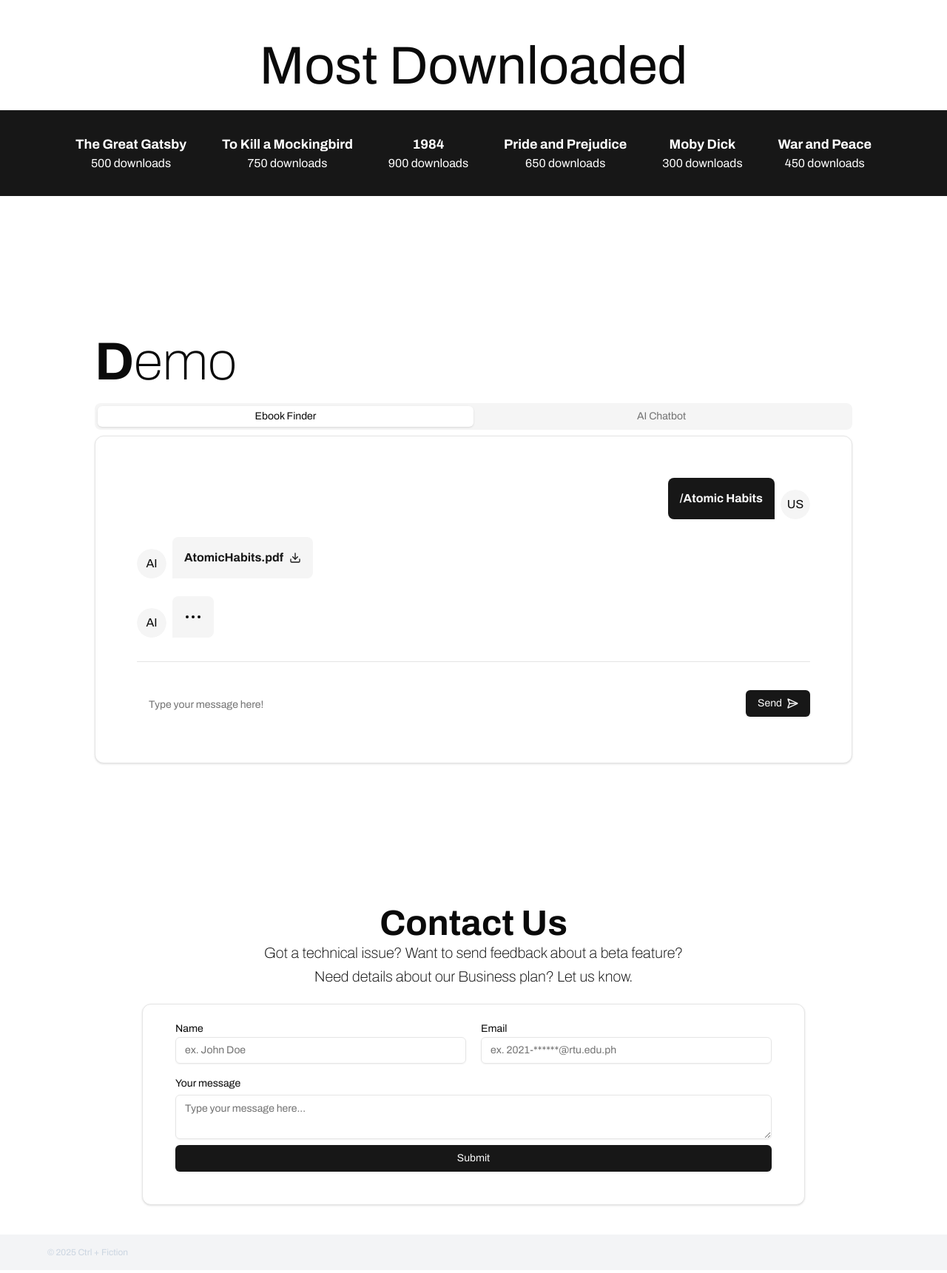
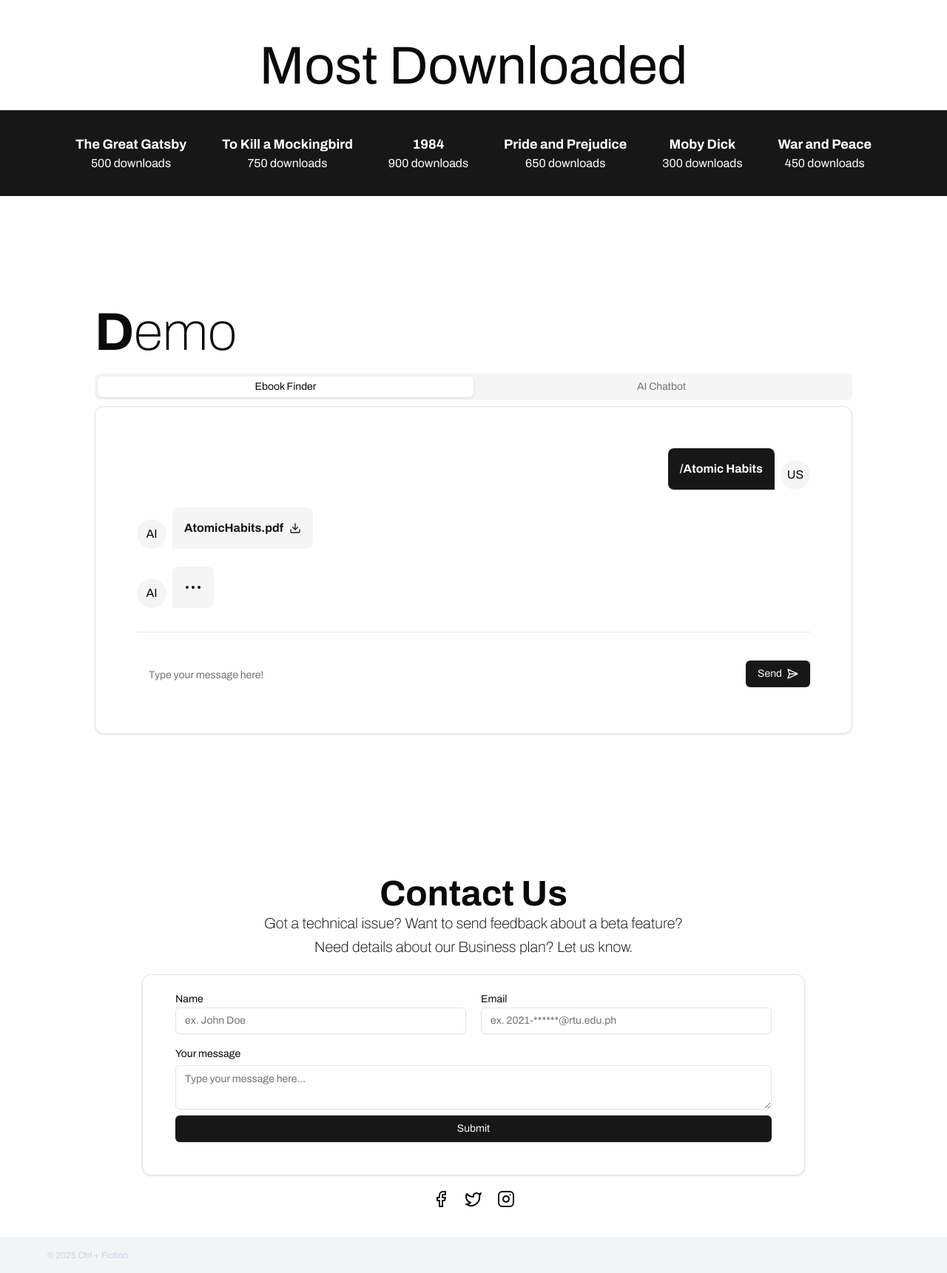
Before and after one commit to wertyaser/cfiction, a Next.js app: page / in a window 1280 px wide. Shown: the part 1460-3181 px from the top of the page at 74% size. Built offline with nearby package versions, Linux system fonts and the light colour scheme.

Commit message:
Update package.json for turbopack support; enhance ContactUs component with social media links and adjust MostDownloaded component height

```diff
--- a/package.json
+++ b/package.json
@@ -3,7 +3,7 @@
   "version": "0.1.0",
   "private": true,
   "scripts": {
-    "dev": "next dev",
+    "dev": "next dev --turbopack",
     "build": "next build",
     "start": "next start",
     "lint": "next lint"
--- a/src/components/contact-us.tsx
+++ b/src/components/contact-us.tsx
@@ -3,6 +3,33 @@ import { Label } from "./ui/label";
 import { Input } from "./ui/input";
 import { Textarea } from "./ui/textarea";
 import { Button } from "./ui/button";
+import { Facebook, Twitter, Instagram } from "lucide-react";
+import { JSX } from "react";
+
+//array of social media links
+type SocialMedia = {
+  name: string;
+  link: string;
+  icon: JSX.Element;
+};
+
+const socialMedia: SocialMedia[] = [
+  {
+    name: "Facebook",
+    link: "https://www.facebook.com/",
+    icon: <Facebook />,
+  },
+  {
+    name: "Twitter",
+    link: "https://twitter.com/",
+    icon: <Twitter />,
+  },
+  {
+    name: "Instagram",
+    link: "https://www.instagram.com/",
+    icon: <Instagram />,
+  },
+];
 
 export default function ContactUs() {
   return (
@@ -36,6 +63,17 @@ export default function ContactUs() {
           </div>
         </CardContent>
       </Card>
+      <div className="flex justify-center items-center gap-5 mt-5">
+        {socialMedia.map((social, index) => (
+          <a
+            key={index}
+            href={social.link}
+            className="text-2xl hover:text-blue-700 flex items-center gap-2"
+          >
+            {social.icon}
+          </a>
+        ))}
+      </div>
     </div>
   );
 }
--- a/src/components/most-downloaded.tsx
+++ b/src/components/most-downloaded.tsx
@@ -2,7 +2,7 @@ import { topBooks } from "@/lib/top-books";
 
 export default function MostDownloaded() {
   return (
-    <div className="min-h-[50vh] mt-10">
+    <div className="min-h-[45vh] mt-10">
       <h2 className="text-bold text-7xl text-center pb-6">Most Downloaded</h2>
       <div className="bg-primary text-white p-4">
         <ul className="flex flex-wrap justify-center space-x-4 animate-marquee">
```
Also changed, not shown: src/app/page.tsx (+0 -106 lines).
